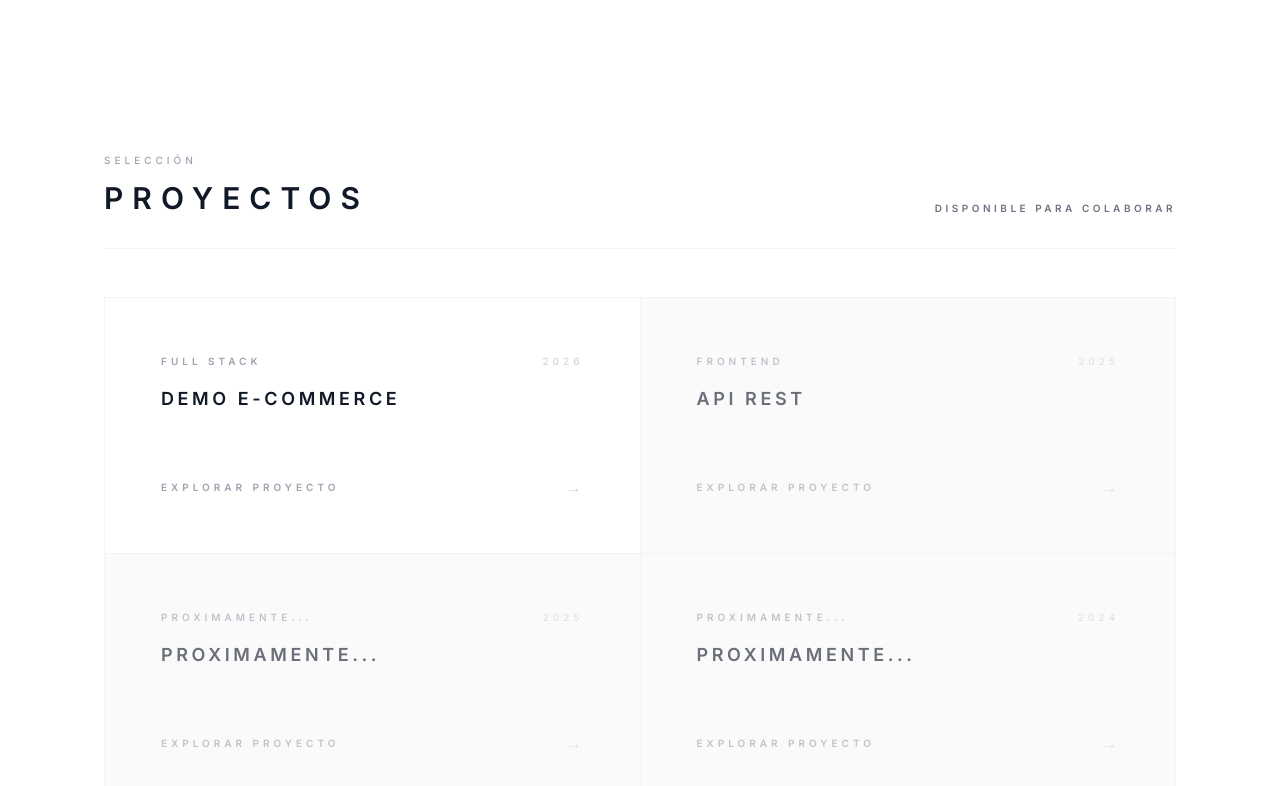
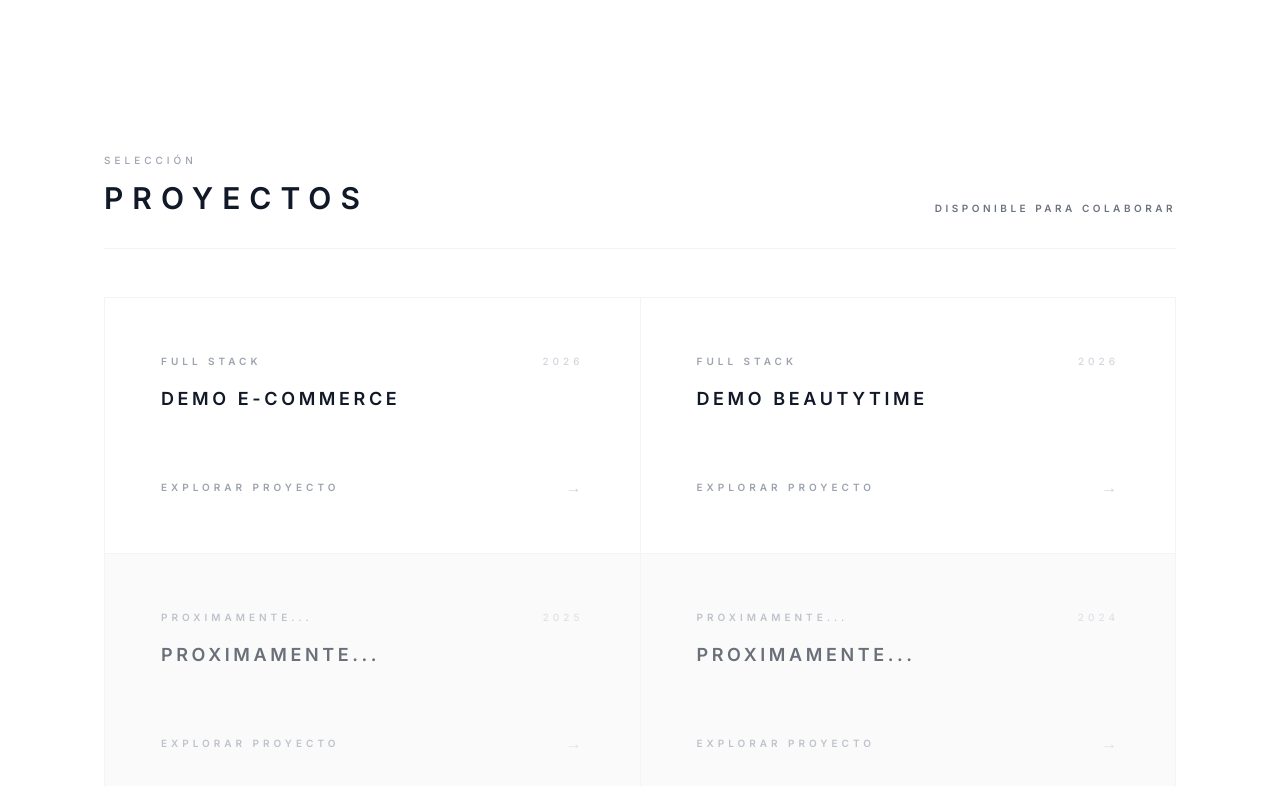
Before and after one commit to FrankAnthony1998/portfolio-anthony-espino, an Angular app: page / in a window 1280 px wide. Shown: the part 986-1772 px from the top of the page. Built offline with nearby package versions, Linux system fonts and the light colour scheme.

Commit message:
Nueva demo de clinica estetica

```diff
--- a/src/app/features/projects/projects.component.ts
+++ b/src/app/features/projects/projects.component.ts
@@ -15,7 +15,7 @@ type Project = {
 export class ProjectsComponent {
   readonly projects: Project[] = [
     { title: 'DEMO E-COMMERCE', role: 'Full Stack', year: '2026', href: 'https://demo-ecommerce-next.netlify.app/' },
-    { title: 'API REST', role: 'Frontend', year: '2025', href: '' },
+    { title: 'DEMO BEAUTYTIME', role: 'Full Stack', year: '2026', href: 'https://beautytime-demo.netlify.app/' },
     { title: 'Proximamente...', role: 'Proximamente...', year: '2025', href: '' },
     { title: 'Proximamente...', role: 'Proximamente...', year: '2024', href: '' },
   ];
```
